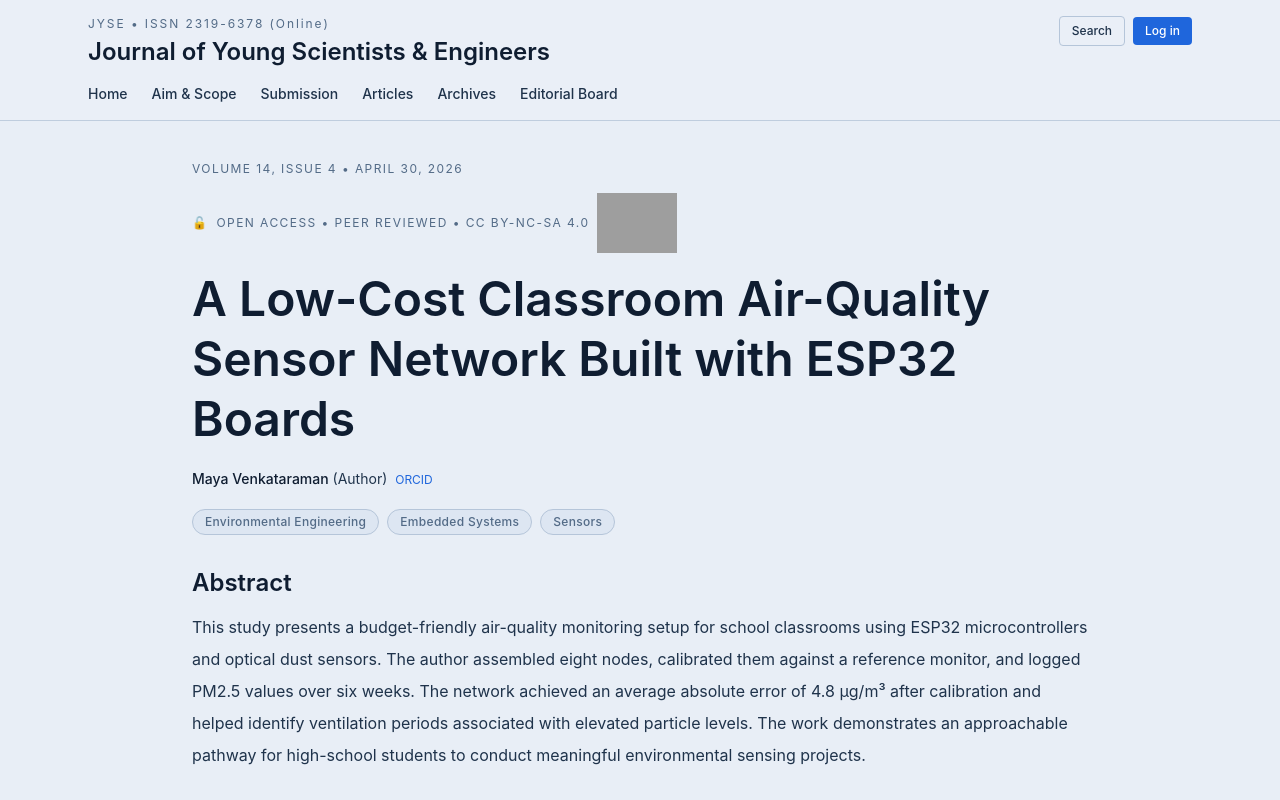
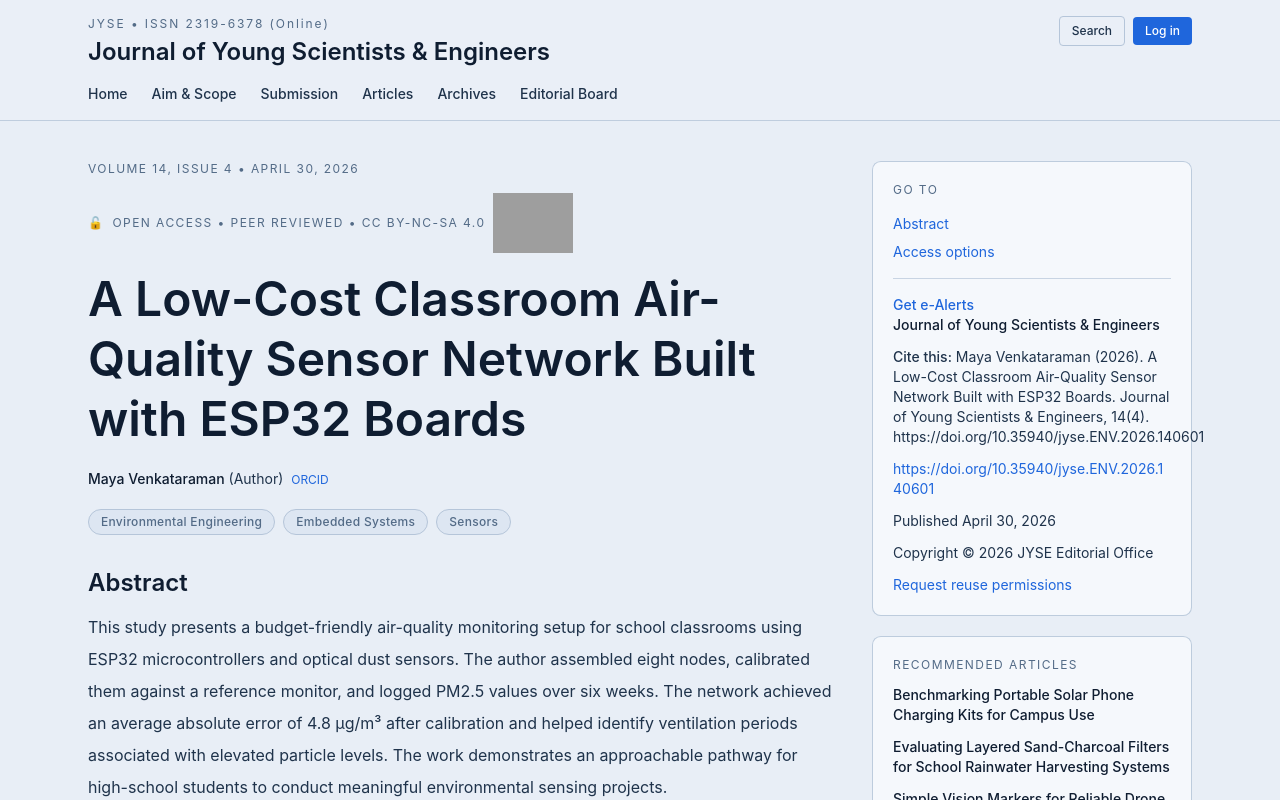
Before and after one commit to a0a7/EEIJ, a SvelteKit app: page /articles/classroom-air-quality-sensor-network in a window 1280 px wide. Shown: the top 800 px of the page. Built offline with nearby package versions, Linux system fonts and the light colour scheme; grey boxes are pictures that could not be loaded.

Commit message:
feat: add desktop article sidebar with citation metadata and recommendations
Agent-Logs-Url: https://github.com/a0a7/EEIJ/sessions/a319d7cc-f9f1-4cc2-b097-ff3071720e7a

Co-authored-by: a0a7 <61996958+a0a7@users.noreply.github.com>

```diff
--- a/src/routes/articles/[slug]/+page.svelte
+++ b/src/routes/articles/[slug]/+page.svelte
@@ -1,6 +1,7 @@
 <script lang="ts">
+	import { resolve } from '$app/paths';
 	import TagPill from '$lib/components/TagPill.svelte';
-	import { journal } from '$lib/data/journal';
+	import { articles, journal } from '$lib/data/journal';
 	import type { Author } from '$lib/data/journal';
 	import type { PageData } from './$types';
 
@@ -27,6 +28,9 @@
 	const citation = $derived(
 		`${data.article.authors.map((author: Author) => author.name).join(', ')} (${new Date(data.article.publishedOn).getFullYear()}). ${data.article.title}. ${journal.name}, ${data.issue.volume}(${data.issue.number}). https://doi.org/${data.article.doi}`
 	);
+	const recommendedArticles = $derived(
+		articles.filter((article) => article.slug !== data.article.slug).slice(0, 3)
+	);
 
 	const getOrcidSearchUrl = (name: string) =>
 		`https://orcid.org/orcid-search/search?searchQuery=${encodeURIComponent(name)}`;
@@ -37,7 +41,8 @@
 	<meta name="description" content={data.article.abstract.slice(0, 150)} />
 </svelte:head>
 
-<article class="mx-auto max-w-4xl space-y-8">
+<article class="mx-auto max-w-6xl lg:grid lg:grid-cols-[minmax(0,1fr)_20rem] lg:gap-8">
+	<div class="space-y-8">
 		<header class="space-y-4">
 			<p class="text-xs tracking-[0.12em] text-[var(--text-muted)] uppercase">
 				Volume {data.issue.volume}, Issue {data.issue.number} • {published}
@@ -78,12 +83,12 @@
 			</div>
 		</header>
 
-	<section class="space-y-3">
+		<section id="abstract" class="space-y-3">
 			<h2 class="text-2xl font-semibold text-[var(--text-strong)]">Abstract</h2>
 			<p class="text-base leading-8 text-[var(--text-default)]">{data.article.abstract}</p>
 		</section>
 
-	<section class="grid gap-5 md:grid-cols-[1.4fr_1fr]">
+		<section id="access" class="grid gap-5 md:grid-cols-[1.4fr_1fr]">
 			<div class="card p-5">
 				<h2 class="text-2xl font-semibold text-[var(--text-strong)]">Citation</h2>
 				<p class="mt-3 text-sm leading-7 text-[var(--text-default)]">{citation}</p>
@@ -143,4 +148,68 @@
 				</div>
 			</div>
 		</section>
+	</div>
+
+	<aside class="mt-8 hidden space-y-5 lg:mt-0 lg:block">
+		<section class="card sticky top-6 space-y-4 p-5">
+			<h2 class="text-xs tracking-[0.12em] text-[var(--text-muted)] uppercase">Go to</h2>
+			<nav class="space-y-2 text-sm">
+				<a href="#abstract" class="block text-[var(--accent)] hover:underline">Abstract</a>
+				<a href="#access" class="block text-[var(--accent)] hover:underline">Access options</a>
+			</nav>
+			<div
+				class="space-y-3 border-t border-[var(--border)]/70 pt-4 text-sm text-[var(--text-default)]"
+			>
+				<a
+					href="mailto:editorial@jyse.org?subject=Get%20e-Alerts%20for%20JYSE"
+					class="font-medium text-[var(--accent)] hover:underline"
+				>
+					Get e-Alerts
+				</a>
+				<p class="font-medium text-[var(--text-strong)]">{journal.name}</p>
+				<p>
+					<span class="font-medium">Cite this:</span>
+					{citation}
+				</p>
+				<!-- eslint-disable svelte/no-navigation-without-resolve -->
+				<a
+					href={doiUrl}
+					target="_blank"
+					rel="noreferrer"
+					class="block break-all text-[var(--accent)] hover:underline"
+				>
+					{doiUrl}
+				</a>
+				<p>Published {published}</p>
+				<p>Copyright © {new Date(data.article.publishedOn).getFullYear()} {journal.publisher}</p>
+				<a
+					href={licenseUrl}
+					target="_blank"
+					rel="noreferrer"
+					class="text-[var(--accent)] hover:underline"
+				>
+					Request reuse permissions
+				</a>
+				<!-- eslint-enable svelte/no-navigation-without-resolve -->
+			</div>
+		</section>
+
+		<section class="card p-5">
+			<h2 class="text-xs tracking-[0.12em] text-[var(--text-muted)] uppercase">
+				Recommended articles
+			</h2>
+			<ul class="mt-3 space-y-3 text-sm">
+				{#each recommendedArticles as article (article.slug)}
+					<li>
+						<a
+							href={resolve(`/articles/${article.slug}`)}
+							class="font-medium text-[var(--text-strong)] hover:text-[var(--accent)] hover:underline"
+						>
+							{article.title}
+						</a>
+					</li>
+				{/each}
+			</ul>
+		</section>
+	</aside>
 </article>
```
Lines whose indentation alone changed are shown as unchanged.
